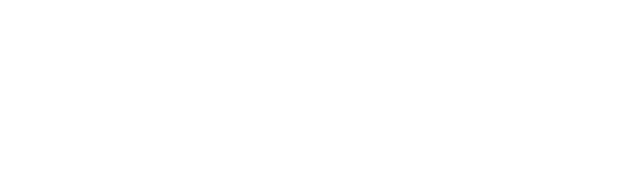
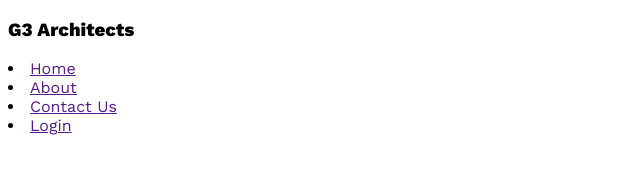
Before and after one commit to Parthpal/g3-arch-website-parth, a plain HTML site: page index.html in a window 1280 px wide. Shown: the whole page, without its empty margins (0-640 px from the left). Drawn offline with nearby package versions, Linux system fonts and the light colour scheme.

Commit message:
font add

```diff
--- a/CSS/styles.css
+++ b/CSS/styles.css
@@ -0,0 +1,5 @@
+ @import url('https://fonts.googleapis.com/css2?family=Lato:wght@900&family=Open+Sans:ital,wght@0,300;0,800;1,800&family=Work+Sans:wght@300;400;600;800&display=swap');
+
+*{
+font-family: 'Work Sans', sans-serif;
+}
--- a/index.html
+++ b/index.html
@@ -8,6 +8,20 @@
     <title>G3 Architecture</title>
 </head>
 <body>
+    <header>
+        <nav>
+            <h3>G3 Architects</h3>
+            <li><a href="">Home</a></li>
+            <li><a href="">About</a></li>
+            <li><a href="">Contact Us</a></li>
+            <li><a href="">Login</a></li>
+        </nav>
+    </header>
+    <main>
 
+    </main>
+    <footer>
+
+    </footer>
 </body>
 </html>
```
